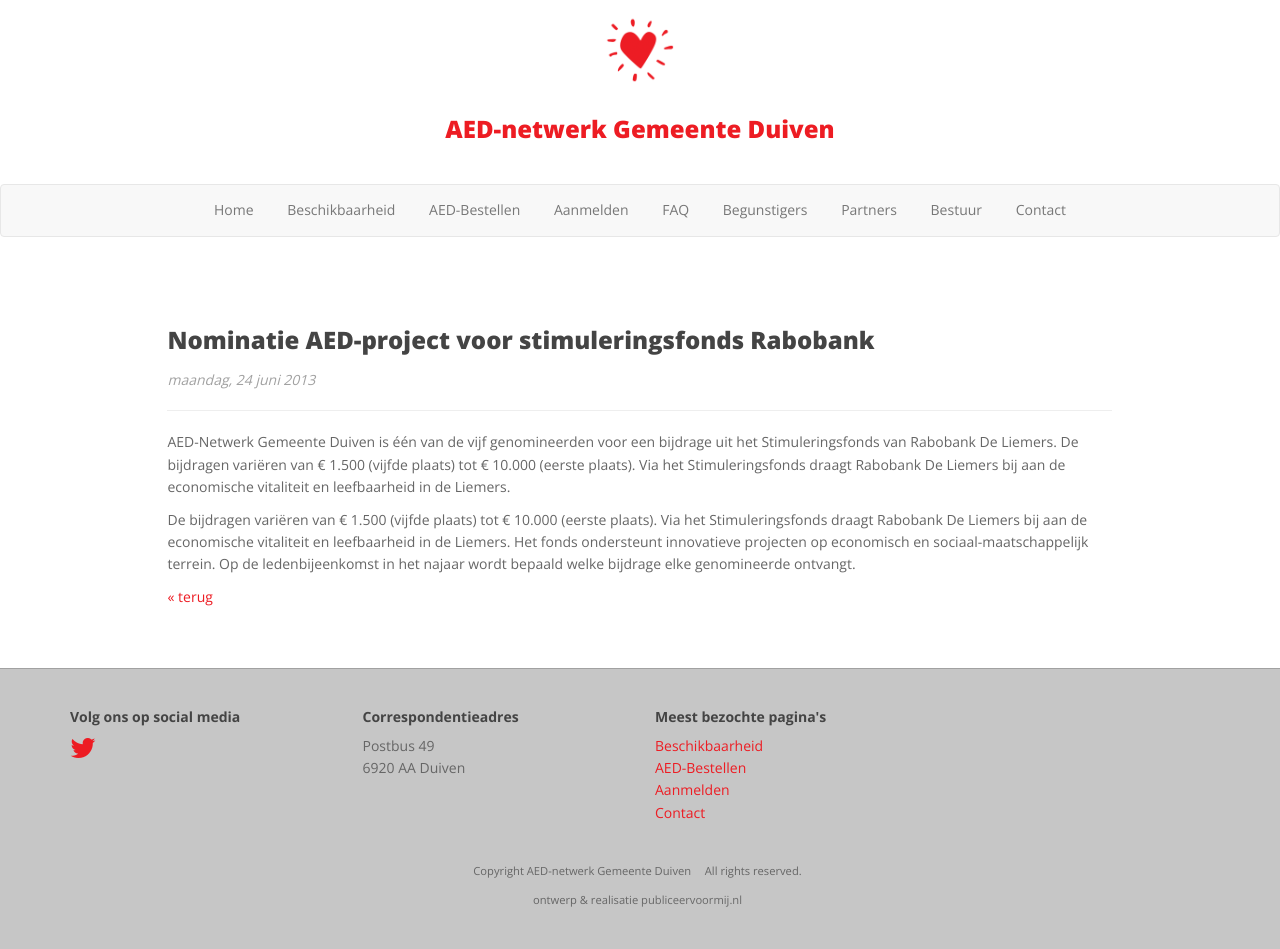
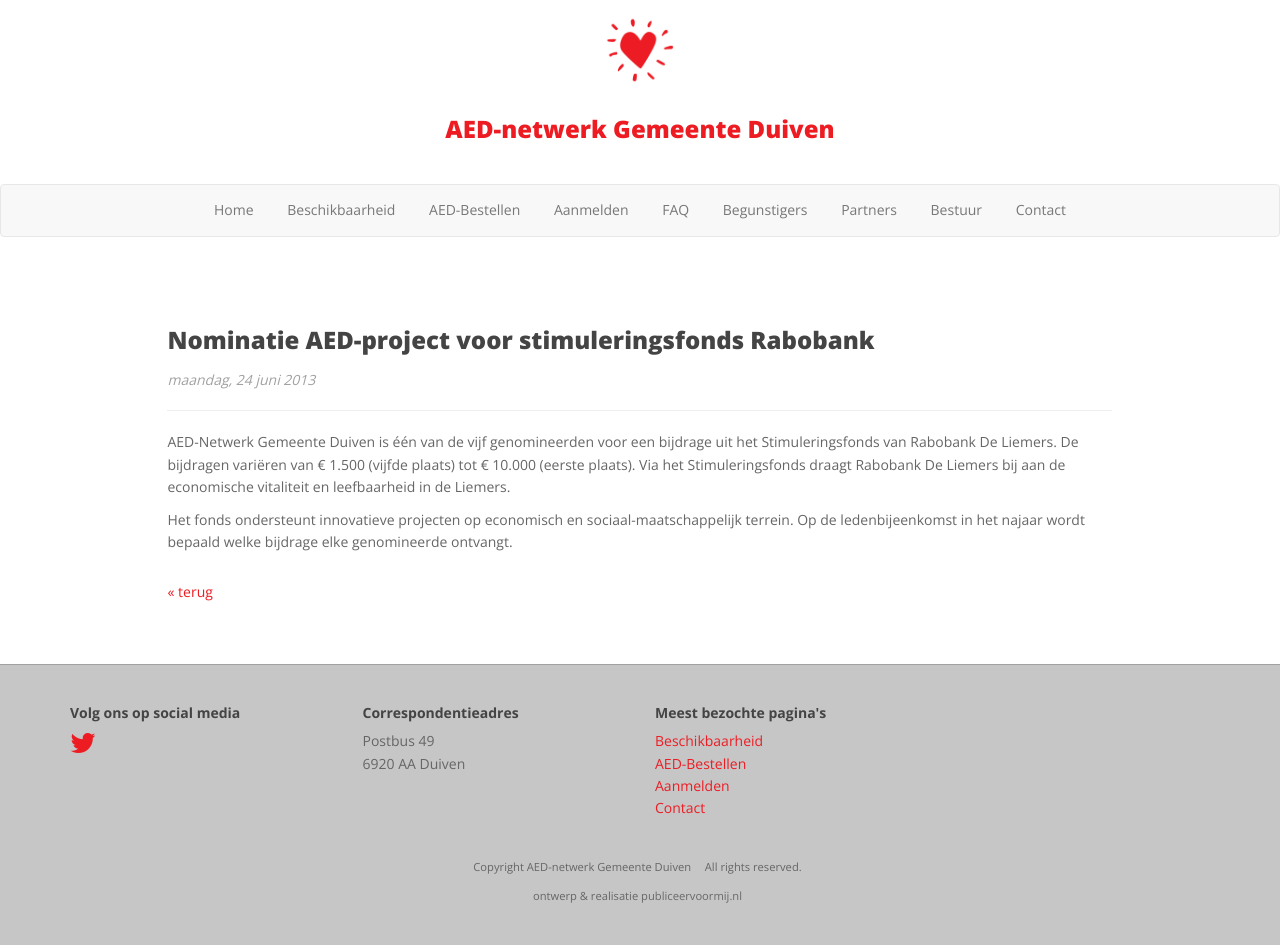
Before and after one commit to theotheu/aed-duiven, a Jekyll site: the page built from _posts/2013-06-24-nominatie-aed-project-voor-stimuleringsfonds-rabobank.md, in a window 1280 px wide. Built offline with Jekyll 4.4.1, drawn with Linux system fonts in a browser that asks for light colours; nearby versions of some CDN libraries; some web fonts are replaced.

Commit message:
Update 2013-06-24-nominatie-aed-project-voor-stimuleringsfonds-rabobank.md

```diff
--- a/_posts/2013-06-24-nominatie-aed-project-voor-stimuleringsfonds-rabobank.md
+++ b/_posts/2013-06-24-nominatie-aed-project-voor-stimuleringsfonds-rabobank.md
@@ -7,4 +7,4 @@
 ---
 AED-Netwerk Gemeente Duiven is één van de vijf genomineerden voor een bijdrage uit het Stimuleringsfonds van Rabobank De Liemers. De bijdragen variëren van € 1.500 (vijfde plaats) tot € 10.000 (eerste plaats). Via het Stimuleringsfonds draagt Rabobank De Liemers bij aan de economische vitaliteit en leefbaarheid in de Liemers.
 
-De bijdragen variëren van € 1.500 (vijfde plaats) tot € 10.000 (eerste plaats). Via het Stimuleringsfonds draagt Rabobank De Liemers bij aan de economische vitaliteit en leefbaarheid in de Liemers. Het fonds ondersteunt innovatieve projecten op economisch en sociaal-maatschappelijk terrein. Op de ledenbijeenkomst in het najaar wordt bepaald welke bijdrage elke genomineerde ontvangt.
+Het fonds ondersteunt innovatieve projecten op economisch en sociaal-maatschappelijk terrein. Op de ledenbijeenkomst in het najaar wordt bepaald welke bijdrage elke genomineerde ontvangt.
```
